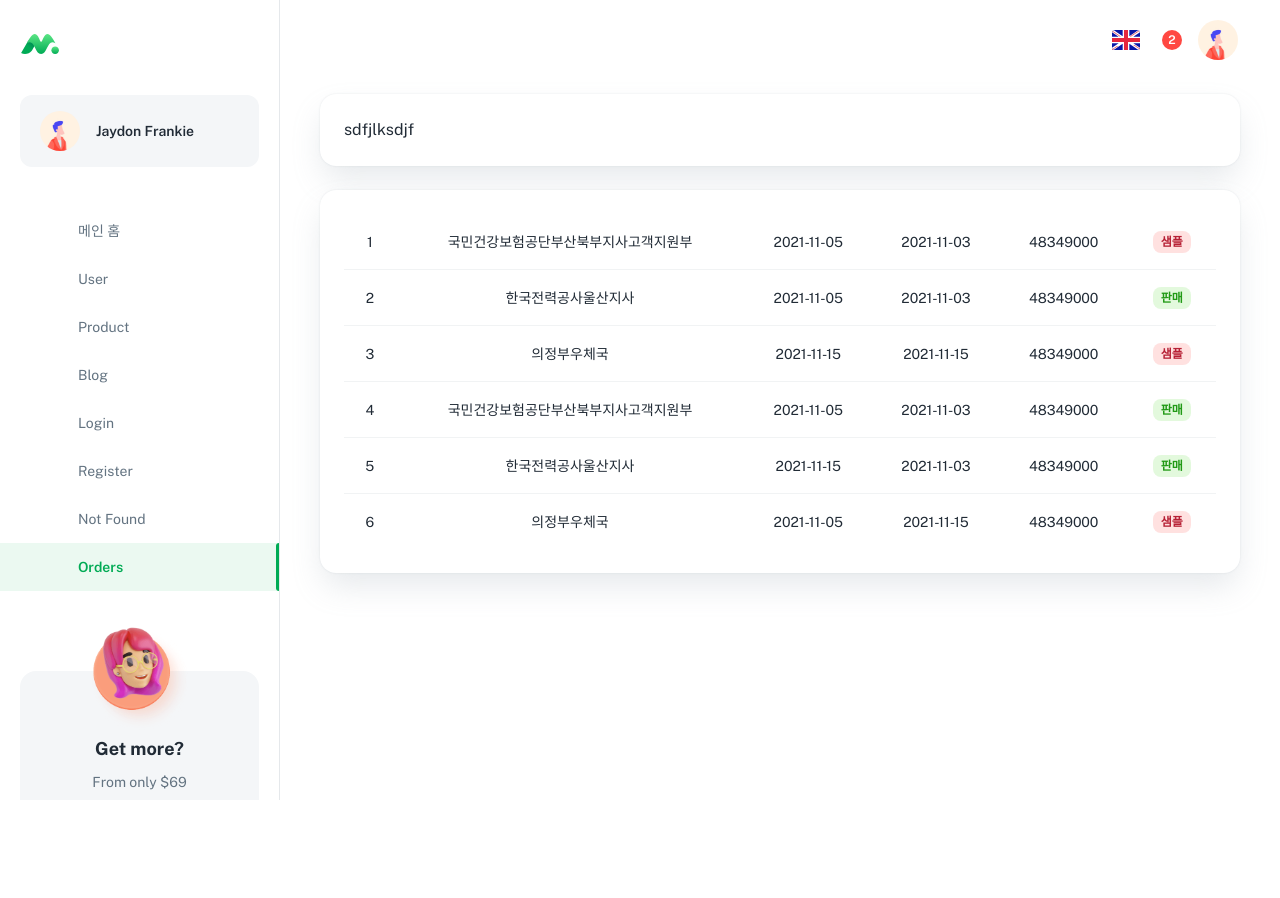
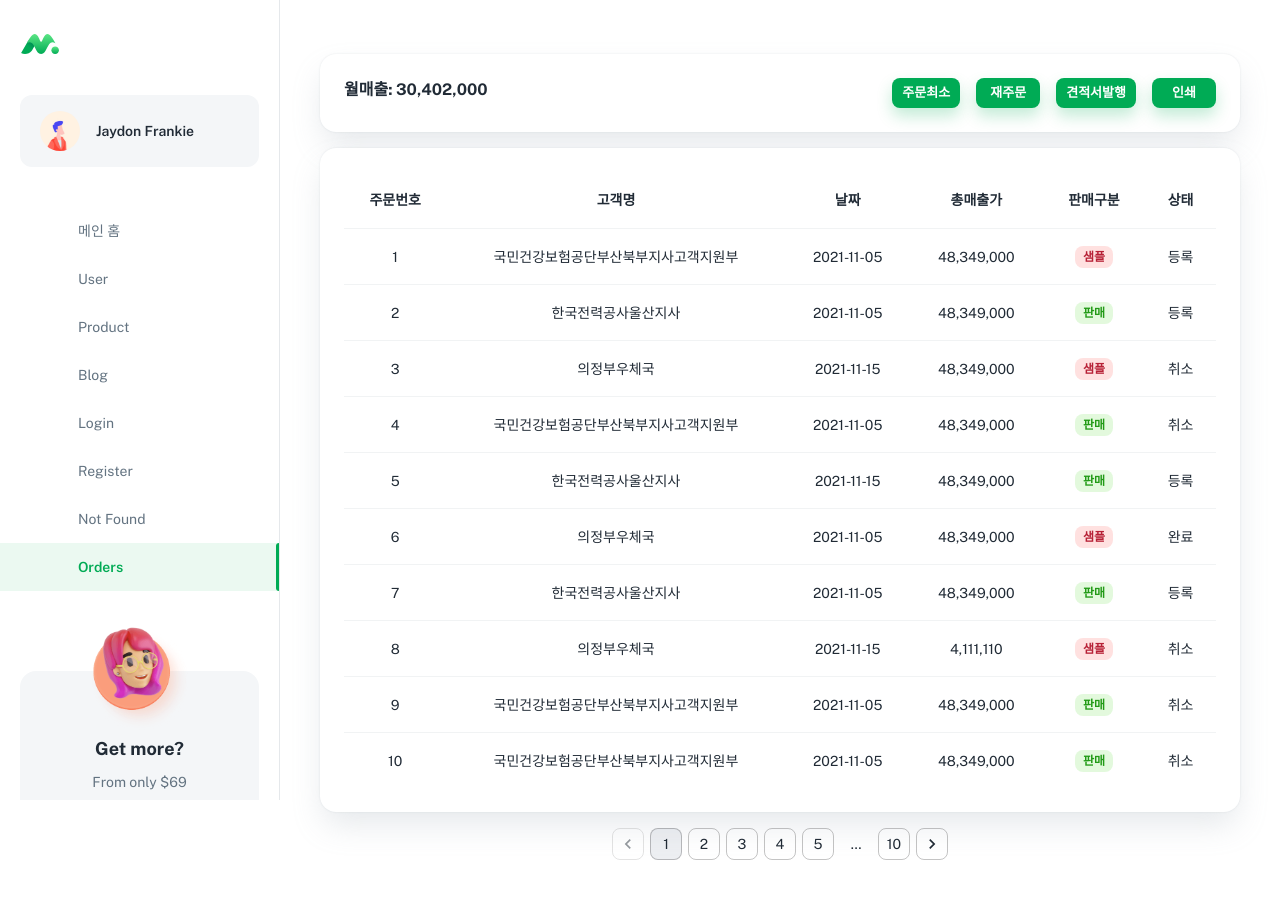
Before and after one commit to Support-Yun/one234gift, a React (Create React App) app: page /dashboard/orders in a window 1280 px wide. Shown: the top 898 px of the page. Before the commit the page ends 800 px from the top, so only its background shows below. Built offline with nearby package versions, Linux system fonts and the light colour scheme; a web font is replaced by a local one.

Commit message:
Orders-UI작업 완료

```diff
--- /dev/null
+++ b/src/components/_dashboard/Orders/OrderList.js
@@ -0,0 +1,15 @@
+import { Card, CardContent } from '@mui/material';
+import DataTable from '../../table/Table';
+
+export default function OrderList({data}) {
+  const OrderTableHeader = ['주문번호', '고객명', '날짜', '총매출가', '판매구분','상태'];
+  return (
+    <Card>
+      <CardContent>
+        <DataTable
+        header={OrderTableHeader} data={data} ignoreKey={['onClick','selectable']}
+        />
+      </CardContent>
+    </Card>
+  );
+}
--- /dev/null
+++ b/src/components/_dashboard/Orders/OrderPaging.js
@@ -0,0 +1,8 @@
+import * as React from 'react';
+import { Pagination } from '@mui/material';
+
+export default function OrderPaging() {
+  return (
+      <Pagination count={10} variant="outlined" shape="rounded" />
+  );
+}
--- /dev/null
+++ b/src/components/_dashboard/Orders/OrdersHeader.js
@@ -0,0 +1,27 @@
+import { Card, CardContent, Stack, Button } from '@mui/material';
+
+export default function OrderHeader() {
+  return (
+    <Card>
+      <CardContent>
+        <Stack direction="row" justifyContent="space-between" spacing={2}>
+          <h4>월매출: 30,402,000</h4>
+          <Stack direction="row"spacing={2}>
+            <Button to="/" variant="contained" size="small">
+              주문최소
+            </Button>
+            <Button to="/" variant="contained" size="small">
+              재주문
+            </Button>
+            <Button to="/" variant="contained" size="small">
+              견적서발행
+            </Button>
+            <Button to="/" variant="contained" size="small">
+              인쇄
+            </Button>
+          </Stack>
+        </Stack>
+      </CardContent>
+    </Card>
+  );
+}
--- /dev/null
+++ b/src/components/_dashboard/Orders/index.js
@@ -0,0 +1,3 @@
+export { default as OrderList } from './OrderList';
+export { default as OrdersHeader } from './OrdersHeader';
+export { default as OrderPaging } from './OrderPaging';
--- a/src/components/_dashboard/app/AppNotice.js
+++ b/src/components/_dashboard/app/AppNotice.js
@@ -20,7 +20,7 @@ export default function AppNotice() {
     { idx: 6, name: '의정부우체국', when: '2021-11-15', type: '해피콜' }
   ]);
 
-  const noticeTableHeader = ['고객명', '예약 날짜', '분류'];
+  const noticeTableHeader = ['번호','고객명', '예약 날짜', '분류'];
 
   useEffect(() => {
     const contents = [];
@@ -34,7 +34,7 @@ export default function AppNotice() {
             {data.type}
           </Label>
         ),
-        onClick: () => alert(data.idx),
+        onClick: (i) => alert(i),
         hover: () => alert('호버 ?')
       });
       return null;
--- a/src/components/table/Table.js
+++ b/src/components/table/Table.js
@@ -20,11 +20,19 @@ function DataTableHead({ datas }) {
 }
 
 function DataTableBody({ datas, hover, ignoreKey }) {
+  const [selectedRow, setSelectedRow] = React.useState();
+
   return (
     <TableBody>
       {datas.map((data, idx) => (
         <TableRow
-          onClick={data.onClick}
+          onClick={() => {
+            if(data.selectable){
+              setSelectedRow(data.idx)
+            }
+            data.onClick(data.idx);
+          }}
+          selected={selectedRow === data.idx}
           hover={hover}
           key={idx}
           sx={{ '&:last-child td, &:last-child th': { border: 0 } }}
@@ -33,7 +41,11 @@ function DataTableBody({ datas, hover, ignoreKey }) {
             if (ignoreKey && ignoreKey.includes(key)) {
               return null;
             }
-            return <TableCell key={_idx} align="center">{data[key]}</TableCell>;
+            return (
+              <TableCell key={_idx} align="center">
+                {data[key]}
+              </TableCell>
+            );
           })}
         </TableRow>
       ))}
@@ -45,7 +57,7 @@ function DataTable({ header, data, ignoreKey }) {
   return (
     <TableContainer component={Paper}>
       <Table sx={{ minWidth: 650 }} aria-label="simple table">
-        {/* <DataTableHead datas={header}/> */}
+        {header && <DataTableHead datas={header} />}
         <DataTableBody datas={data} hover ignoreKey={ignoreKey} />
       </Table>
     </TableContainer>
--- a/src/layouts/dashboard/index.js
+++ b/src/layouts/dashboard/index.js
@@ -8,8 +8,8 @@ import DashboardSidebar from './DashboardSidebar';
 
 // ----------------------------------------------------------------------
 
-const APP_BAR_MOBILE = 64;
-const APP_BAR_DESKTOP = 70;
+const APP_BAR_MOBILE = 34;
+const APP_BAR_DESKTOP = 30;
 
 const RootStyle = styled('div')({
   display: 'flex',
@@ -37,7 +37,7 @@ export default function DashboardLayout() {
 
   return (
     <RootStyle>
-      <DashboardNavbar onOpenSidebar={() => setOpen(true)} />
+      {/* <DashboardNavbar onOpenSidebar={() => setOpen(true)} /> */}
       <DashboardSidebar isOpenSidebar={open} onCloseSidebar={() => setOpen(false)} />
       <MainStyle>
         <Outlet />
--- a/src/pages/DashboardApp.js
+++ b/src/pages/DashboardApp.js
@@ -22,7 +22,7 @@ export default function DashboardApp() {
   return (
     <Page title="Dashboard | Minimal-UI">
       <Container maxWidth="xl">
-        <Grid container spacing={3}>
+        <Grid container spacing={2}>
           <Grid item xs={12} sm={12} md={12}>
             <AppQuickMenu />
           </Grid>
--- a/src/pages/Orders.js
+++ b/src/pages/Orders.js
@@ -1,96 +1,133 @@
-import { Box, Grid, Container, Typography, Card, CardContent } from '@mui/material';
+import { Box, Grid, Container, Typography, Card, CardContent, Stack } from '@mui/material';
 import { useEffect, useState } from 'react';
 import DataTable from '../components/table/Table';
 import Page from '../components/Page';
 import Label from '../components/Label';
+import { OrderList, OrdersHeader, OrderPaging } from '../components/_dashboard/Orders';
 
 export default function Orders() {
+  const [selectOrder, setSelectOrder] = useState();
   const [data, setData] = useState([
     {
       idx: 1,
       date: '2021-11-05',
       price: 48349000,
       name: '국민건강보험공단부산북부지사고객지원부',
-      when: '2021-11-03',
-      type: '샘플'
+      type: '샘플',
+      state: '등록'
     },
     {
       idx: 2,
       date: '2021-11-05',
       price: 48349000,
       name: '한국전력공사울산지사',
-      when: '2021-11-03',
-      type: '판매'
+      type: '판매',
+      state: '등록'
     },
     {
       idx: 3,
       date: '2021-11-15',
       price: 48349000,
       name: '의정부우체국',
-      when: '2021-11-15',
-      type: '샘플'
+      type: '샘플',
+      state: '취소'
     },
     {
       idx: 4,
       date: '2021-11-05',
       price: 48349000,
       name: '국민건강보험공단부산북부지사고객지원부',
-      when: '2021-11-03',
-      type: '판매'
+      type: '판매',
+      state: '취소'
     },
     {
       idx: 5,
       date: '2021-11-15',
       price: 48349000,
       name: '한국전력공사울산지사',
-      when: '2021-11-03',
-      type: '판매'
+      type: '판매',
+      state: '등록'
     },
     {
       idx: 6,
       date: '2021-11-05',
       price: 48349000,
       name: '의정부우체국',
-      when: '2021-11-15',
-      type: '샘플'
+      type: '샘플',
+      state: '완료'
+    },
+    {
+      idx: 7,
+      date: '2021-11-05',
+      price: 48349000,
+      name: '한국전력공사울산지사',
+      type: '판매',
+      state: '등록'
+    },
+    {
+      idx: 8,
+      date: '2021-11-15',
+      price: 4111110,
+      name: '의정부우체국',
+      type: '샘플',
+      state: '취소'
+    },
+    {
+      idx: 9,
+      date: '2021-11-05',
+      price: 48349000,
+      name: '국민건강보험공단부산북부지사고객지원부',
+      type: '판매',
+      state: '취소'
+    },
+    {
+      idx: 10,
+      date: '2021-11-05',
+      price: 48349000,
+      name: '국민건강보험공단부산북부지사고객지원부',
+      type: '판매',
+      state: '취소'
     }
   ]);
 
-  useEffect(()=>{
+  useEffect(() => {
     const contents = [];
-    data.map((data, idx) => {
+    data.map((data) => {
       contents.push({
         idx: data.idx,
         name: data.name,
         date: data.date,
-        when: data.when,
-        price: data.price,
+        price: data.price.toLocaleString('ko-KR'),
         type: (
           <Label variant="ghost" color={(data.type === '샘플' && 'error') || 'success'}>
             {data.type}
           </Label>
-        )
+        ),
+        onClick: (selectedIdx) => {
+          setSelectOrder(selectedIdx);
+        },
+        state: data.state,
+        selectable: true
       });
       return null;
     });
-    setData(contents)
-  },[]);
+    setData(contents);
+  }, []);
 
   return (
     <Page title="Dashboard | Minimal-UI">
       <Container maxWidth="xl">
-        <Grid container spacing={3}>
+        <Grid container spacing={2}>
           <Grid item xs={12} sm={12} md={12}>
-            <Card>
-              <CardContent>sdfjlksdjf</CardContent>
-            </Card>
+            <OrdersHeader />
           </Grid>
           <Grid item xs={12} sm={12} md={12}>
-            <Card>
-              <CardContent>
-                <DataTable data={data} />
-              </CardContent>
-            </Card>
+            <OrderList ignoreKey={['onClick']} data={data} />
+          </Grid>
+          <Grid item xs={12} sm={12} md={12}>
+            <Stack direction="row" justifyContent="center">
+              <OrderPaging />
+            </Stack>
           </Grid>
         </Grid>
       </Container>
```
Also changed, not shown: src/components/table/DefaultRow.js (added, +24 -0 lines), src/components/table/SelectedRow.js (added, +31 -0 lines).
